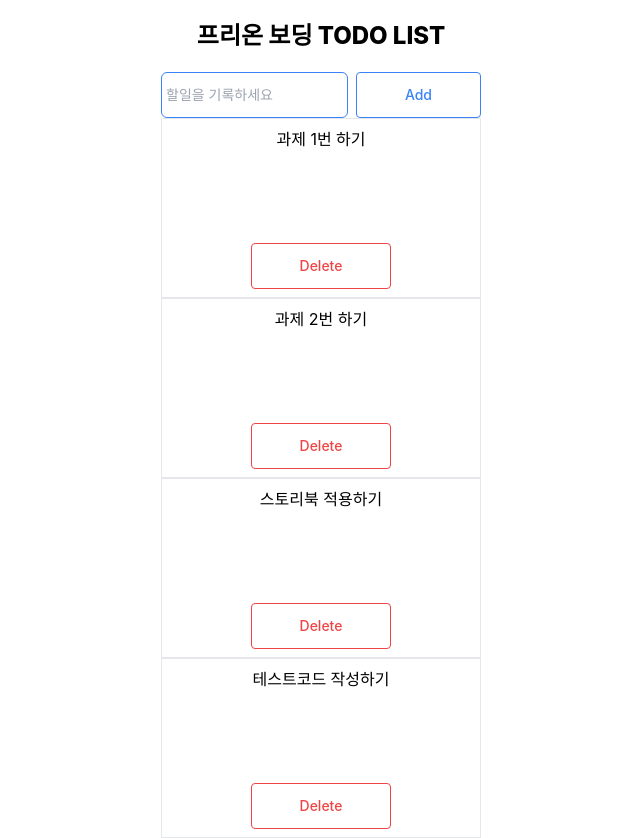
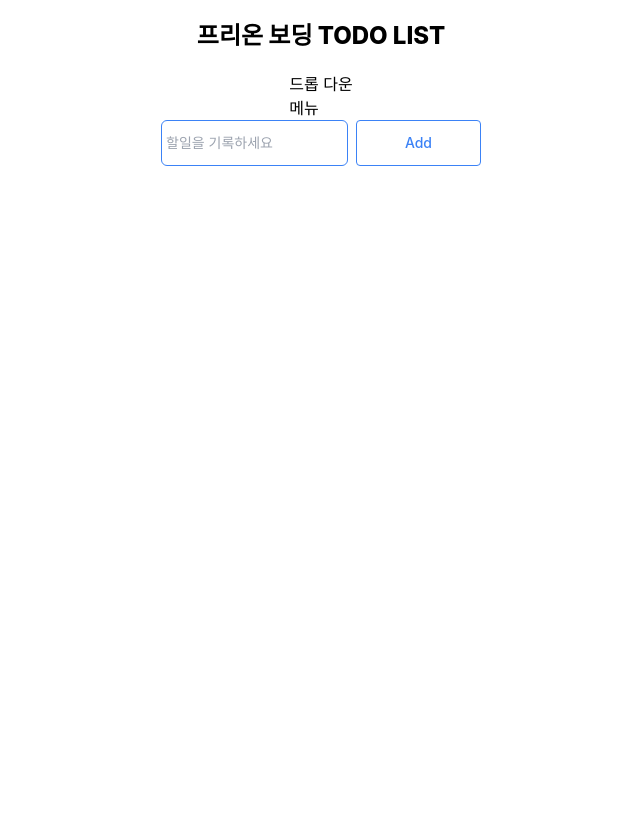
Before and after one commit to suhong99/202403preonboarding, a React (Create React App) app: page / in a window 1280 px wide. Shown: the whole page, without its empty margins (319-959 px from the left). After the commit the page ends 800 px from the top, so only its background shows below. Built offline with nearby package versions, Linux system fonts and the light colour scheme.

Commit message:
작업중

```diff
--- a/src/App.tsx
+++ b/src/App.tsx
@@ -1,14 +1,21 @@
 import TodoAdder from './components/List/TodoAdder';
 import TodoList from './components/List/TodoList';
 import { DropDown_Data } from './components/constant/data';
+import DropDown from './components/shared/dropdown';
 function App() {
   return (
     <div className="flex flex-col justify-center items-center mx-auto max-w-80">
       <header className="text-center text-2xl my-5 font-extrabold">
         프리온 보딩 TODO LIST
       </header>
+      <DropDown>
+        <DropDown.Trigger></DropDown.Trigger>
+        <DropDown.Menu>
+          <DropDown.Item></DropDown.Item>
+        </DropDown.Menu>
+      </DropDown>
       <TodoAdder />
-      <TodoList />
+      {/* <TodoList /> */}
     </div>
   );
 }
--- a/src/components/shared/dropdown/index.tsx
+++ b/src/components/shared/dropdown/index.tsx
@@ -1,12 +1,11 @@
 import React from 'react';
 
-interface DropDownProps {
+interface WithChildrenProps {
   children: React.ReactNode;
 }
-
-interface DropDownComponent extends React.FC<DropDownProps> {
+interface DropDownComponent extends React.FC<WithChildrenProps> {
   Trigger: React.FC;
-  Menu: React.FC;
+  Menu: React.FC<WithChildrenProps>;
   Item: React.FC;
 }
 
@@ -18,8 +17,8 @@ const Trigger = () => {
   return <div>드롭 다운</div>;
 };
 
-const Menu = () => {
-  return <div>메뉴</div>;
+const Menu: React.FC<WithChildrenProps> = ({ children }) => {
+  return <div>{children}</div>;
 };
 
 const Item = () => {
```
Also changed, not shown: src/components/shared/dropdown/hook/useDropDown.ts (+9 -0 lines).
